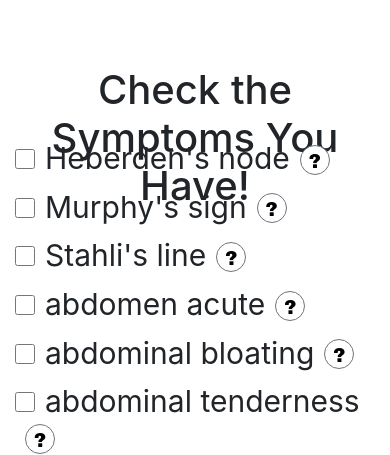
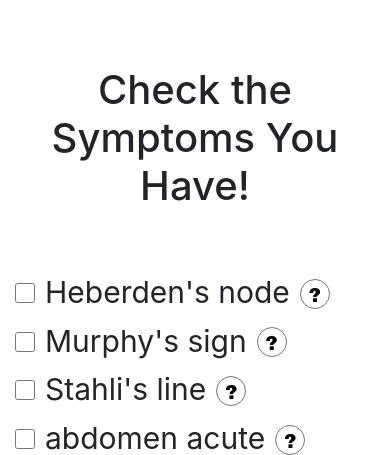
Before and after one commit to rdeepak2002/Diagnose, a Flask app: page / in a window 390 px wide. Shown: the part 264-719 px from the top of the page. Run offline with Flask 2, Linux system fonts and the light colour scheme; some libraries are stand-ins or nearby versions.

Commit message:
fixed mobile view

```diff
--- a/static/home.css
+++ b/static/home.css
@@ -78,7 +78,7 @@
 }
 
 #output {
-	height: 10px;
+	height: auto;
 	text-align: center;
 	margin-bottom: 60px;
 }
```
